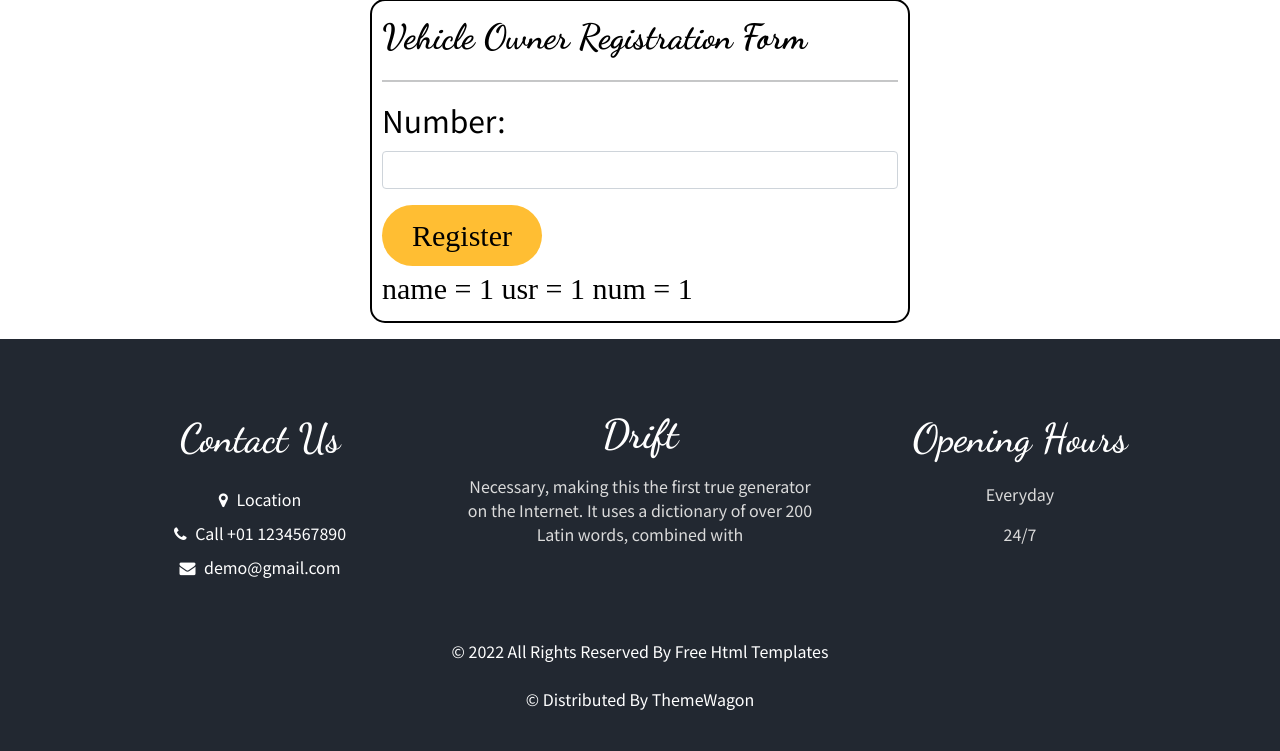
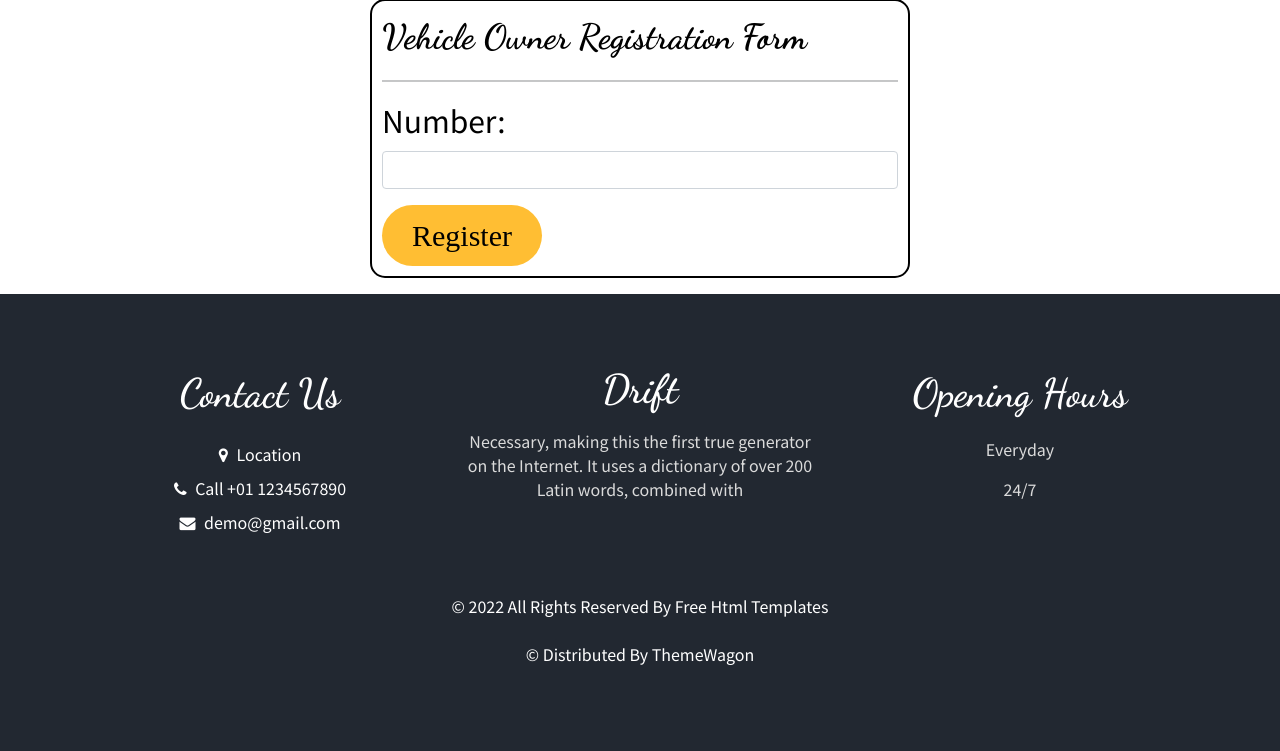
Before and after one commit to Rk-Rabbin/junior_project, a Django app: template templates/Homepage/vehicleOwnReg.html in a window 1280 px wide. Shown: the part 97-848 px from the top of the page. After the commit the page ends 762 px from the top, so only its background shows below. Run offline with Django 4.2, Linux system fonts and the light colour scheme; tables that the repository leaves empty hold one stand-in row (values such as "Sample post"); the template is opened without the code that fills it: values that come from a table or form of the project are taken from there, most other values are stand-ins (such as "Sample title", 1, 10 or a date in 2020); some libraries are stand-ins or nearby versions.

Commit message:
1st demo

```diff
--- a/templates/Homepage/vehicleOwnReg.html
+++ b/templates/Homepage/vehicleOwnReg.html
@@ -31,9 +31,6 @@
             <p class="alert alert-danger my-3">{{error}}</p>
          {% endfor %}
          {% endif %}
-         name = {{v.id}}
-         usr = {{v.users_id}}
-         num = {{v.number}}
       </form>
    </div>
   </div>
```
Also changed, not shown: HomepageApp/views.py (+0 -17 lines).
